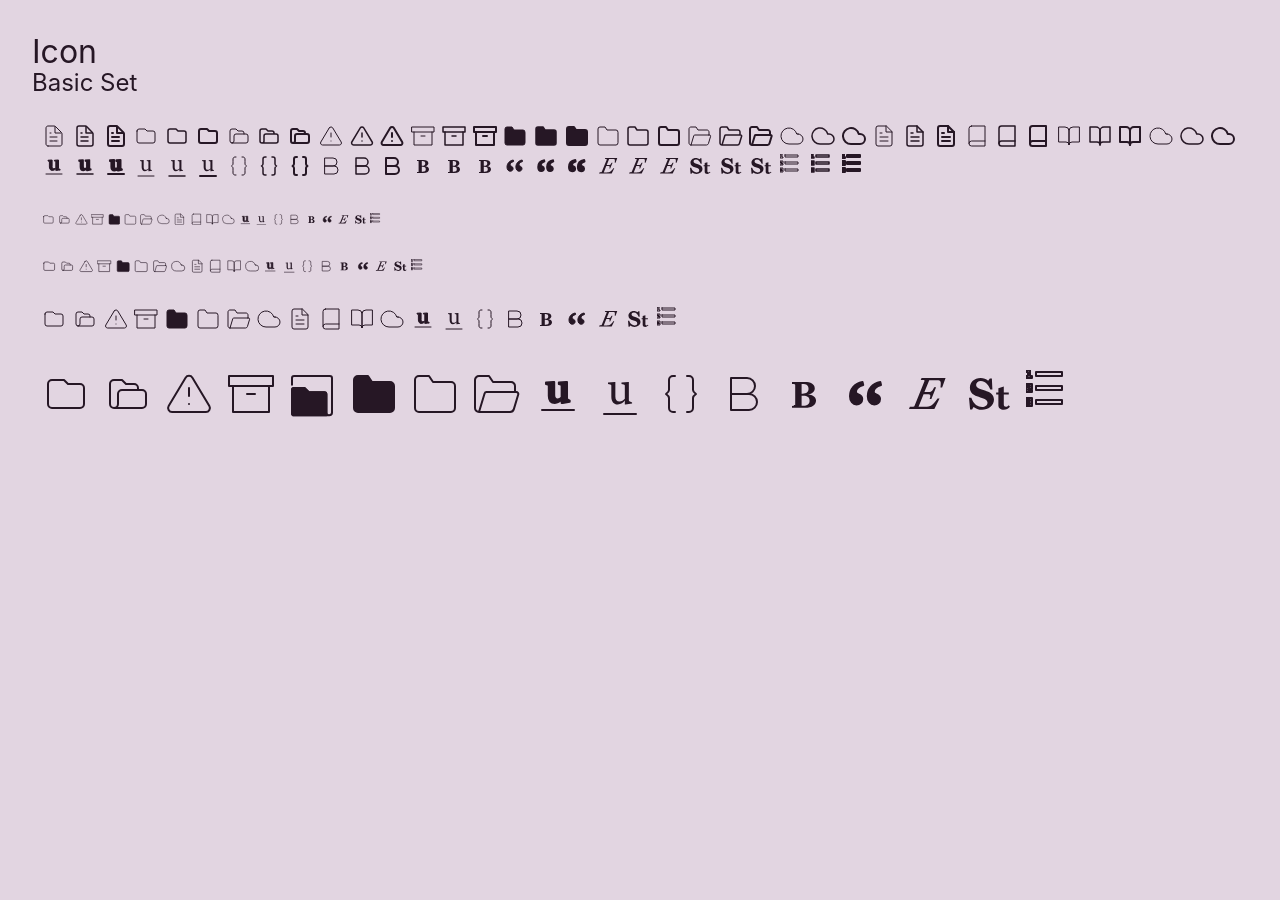
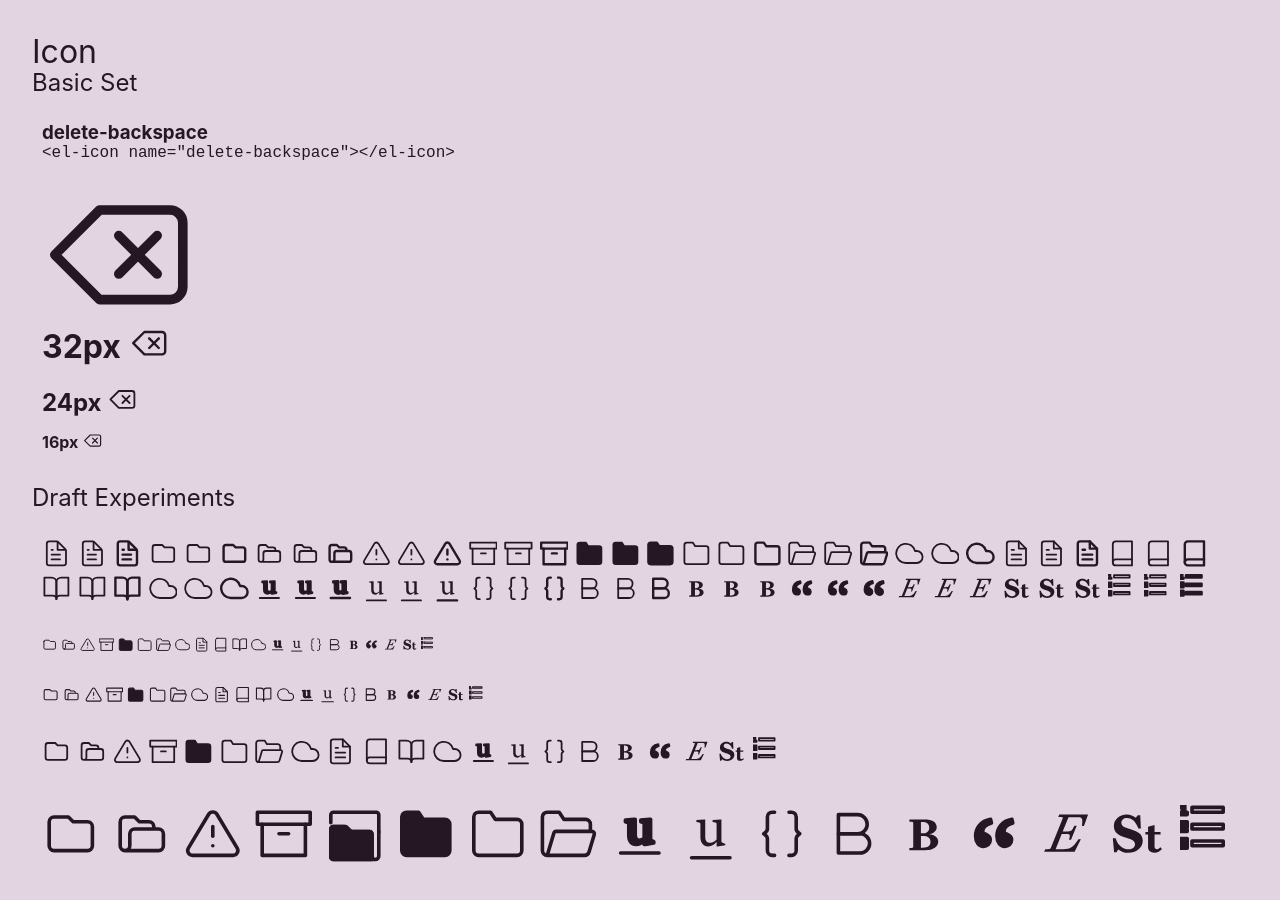
Before and after one commit to fictiveworks/electroplate, a website: page docs/elements/icon.html in a window 1280 px wide. Before the commit the page ends 800 px from the top, so only its background shows below. Drawn offline with nearby package versions, Linux system fonts and the light colour scheme; files that its build step writes are made by us from their sources.

Commit message:
Add delete-backspace icon

```diff
--- a/docs/elements/icon.html
+++ b/docs/elements/icon.html
@@ -11,6 +11,29 @@
 <article class="example-element">
       <header class="example-header">
         <h2>Basic Set</h2>
+      </header>
+      <div class="example-body">
+        <div class="el-box">
+          <h3>delete-backspace</h3>
+          <pre><code>&lt;el-icon name="delete-backspace"&gt;&lt;/el-icon&gt;</code></pre>
+          <el-icon style="font-size: 8em" name="delete-backspace"></el-icon>
+          <p style="font-size: 32px;">
+            <b>32px</b>
+            <el-icon name="delete-backspace"></el-icon>
+          </p>
+          <p style="font-size: 24px;">
+            <b>24px</b>
+            <el-icon name="delete-backspace"></el-icon>
+          </p>
+          <p style="font-size: 16px;">
+            <b>16px</b>
+            <el-icon name="delete-backspace"></el-icon>
+          </p>
+          </p>
+        </div>
+      </div>
+      <header class="example-header">
+        <h2>Draft Experiments</h2>
       </header>
       <div class="example-body">
         <div class="el-box" style="font-size: 24px;">
--- a/ui/icons/icon.js
+++ b/ui/icons/icon.js
@@ -89,7 +89,8 @@ const IconSvgPaths = {
   "-maetl-tri--folio-folder": `<path d="M18.1457915,11.1050576 L10.4202303,11.1050576 L8.3151727,9 L3.05252878,9 C2.46311266,9 2,9.46311266 2,10.0525288 L2,21.6303454 C2,22.2197615 2.46311266,22.6828742 3.05252878,22.6828742 L19.1983203,22.6828742 L19.1983203,12.1575863 C19.1983203,11.5681702 18.7141571,11.1050576 18.1457915,11.1050576 Z" id="Shape" fill="#ACFEFF" fill-rule="nonzero"></path>
   <path d="M6,22.0525288 C6,22.6419449 6.46311266,23.1050576 7.05252878,23.1050576 L18.9882052,23.1050576 L18.9882052,21 L7.05252878,21 C6.46311266,21 6,21.4631127 6,22.0525288 Z" id="Shape" fill="#7CCACB" fill-rule="nonzero"></path>
   <path d="M20.5876583,22.6828742 L3.05252878,22.6828742 C2.46311266,22.6828742 2,22.2197615 2,21.6303454 L2,10.0525288 C2,9.46311266 2.46311266,9 3.05252878,9 L7.72575658,9 C8.10466694,9 8.46252673,9.14735403 8.71513363,9.42101151 L9.99921875,10.6840461 C10.2728762,10.9577035 10.6096854,11.1050576 10.9885958,11.1050576 L18.124741,11.1050576 C18.7141571,11.1050576 19.1772697,11.5681702 19.1772697,12.1575863 L19.1772697,21.2724856 C19.1983203,22.0513569 19.8298376,22.6828742 20.5876583,22.6828742 C21.3665296,22.6828742 21.9980469,22.0513569 21.9980469,21.2724856 L21.9980469,11.1050576" id="Shape" stroke="currentColor" stroke-linecap="round" stroke-linejoin="round"></path>
-  <path d="M21.9980469,11.4202303 L21.9980469,4.05252878 C21.9980469,3.46311266 21.5349342,3 20.9455181,3 L7.26264391,3 L3.05252878,3 C2.46311266,3 2,3.46311266 2,4.05252878 L2,5.10505757 L2,7.42062089" id="Shape" stroke="currentColor" stroke-linecap="round" stroke-linejoin="round"></path>`
+  <path d="M21.9980469,11.4202303 L21.9980469,4.05252878 C21.9980469,3.46311266 21.5349342,3 20.9455181,3 L7.26264391,3 L3.05252878,3 C2.46311266,3 2,3.46311266 2,4.05252878 L2,5.10505757 L2,7.42062089" id="Shape" stroke="currentColor" stroke-linecap="round" stroke-linejoin="round"></path>`,
+  "delete-backspace": `<path d="M20 5H9l-7 7 7 7h11a2 2 0 0 0 2-2V7a2 2 0 0 0-2-2Z"/><line x1="18" x2="12" y1="9" y2="15"/><line x1="12" x2="18" y1="9" y2="15"/>`
 }
 
 class IconElement extends HTMLElement {
@@ -131,12 +132,12 @@ function createIconTemplate() {
   iconTemplate.setAttribute("id", "icon-template");
   iconEmbed.setAttribute("viewBox", "0 0 24 24");
   iconEmbed.setAttribute("stroke", "currentColor");
-  iconEmbed.setAttribute("stroke-width", "1");
+  iconEmbed.setAttribute("stroke-width", "1.5");
   iconEmbed.setAttribute("stroke-linecap", "round");
   iconEmbed.setAttribute("stroke-linejoin", "round");
   iconStyle.innerHTML = `
     :host { display: inline; }
-    svg { display: inline-block; width: 1em; height: 1em; fill: transparent; }
+    svg { display: inline-block; width: 1.2em; height: 1.2em; fill: transparent; }
   `;
   iconEmbed.appendChild(iconUseRef);
   iconTemplate.content.append(iconStyle);
```
